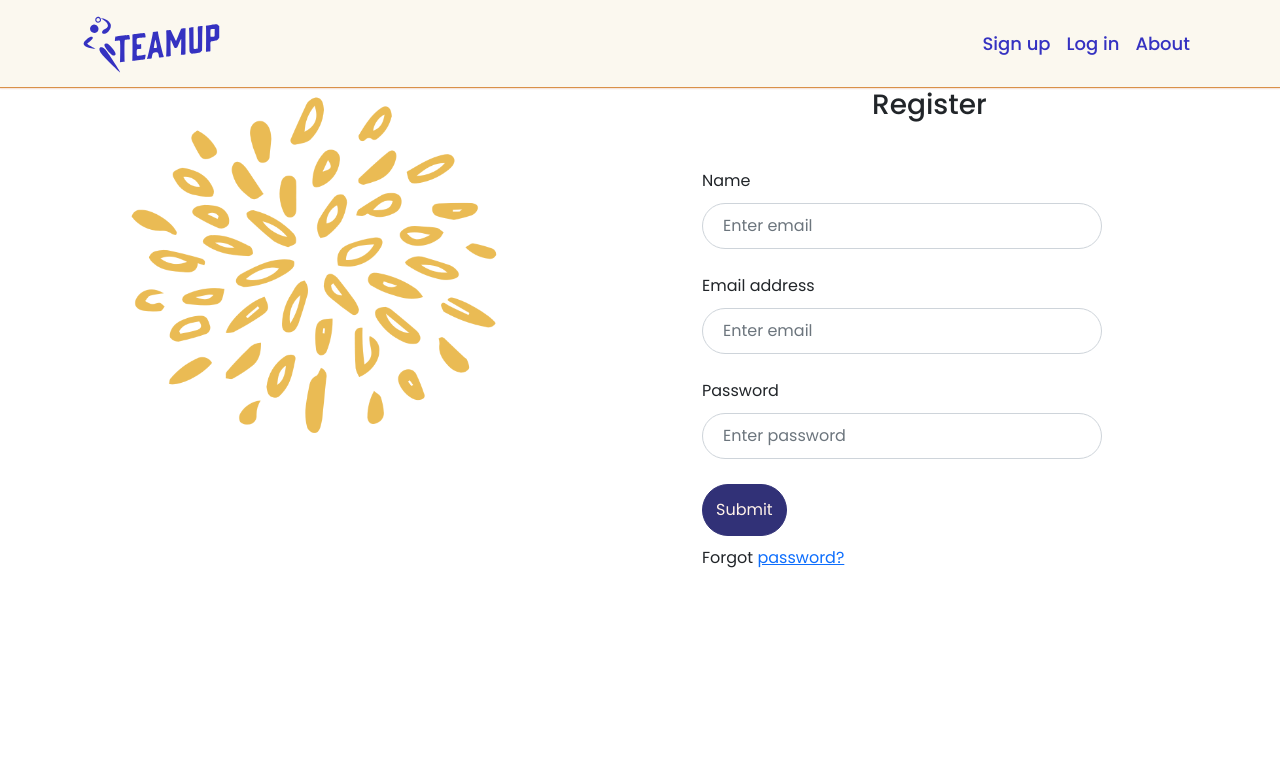
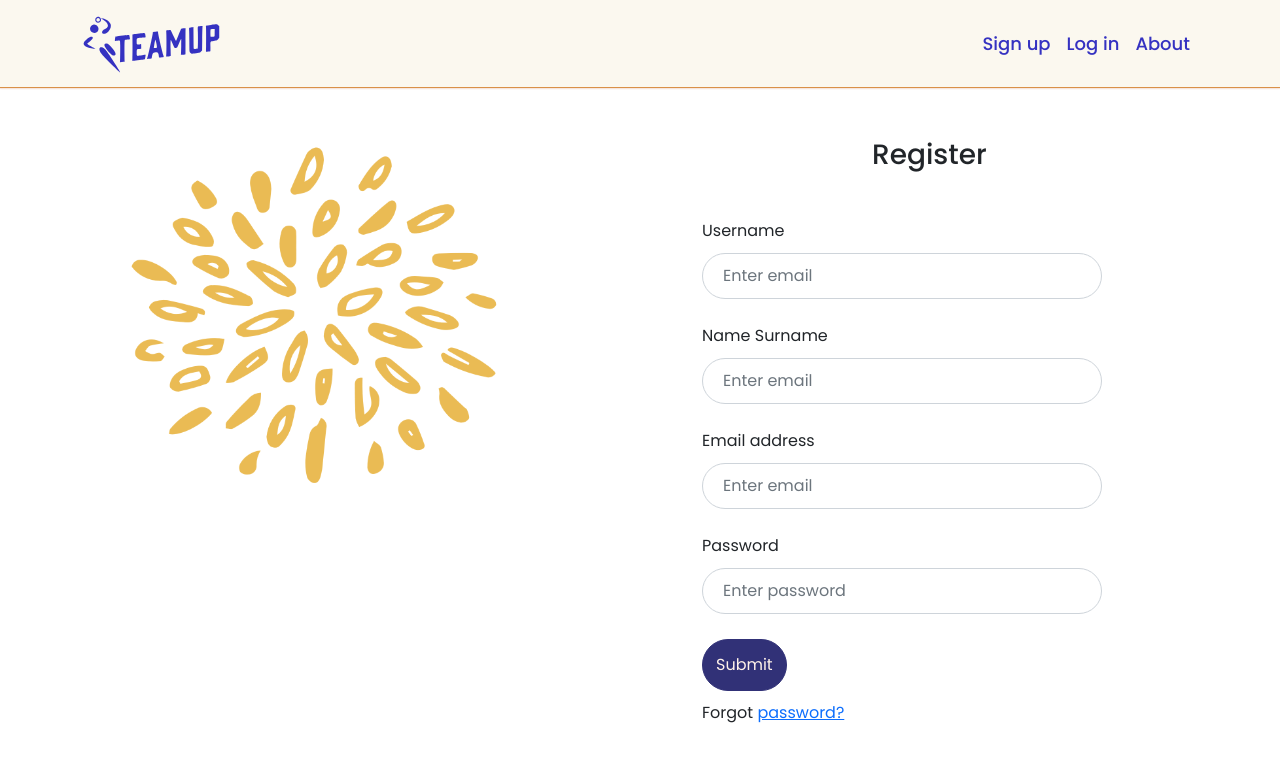
Before and after one commit to pinacotheque/capstone-frontend, a React (Create React App) app: page /register in a window 1280 px wide. Shown: the top 762 px of the page. Built offline with nearby package versions, Linux system fonts and the light colour scheme; a web font is replaced by a local one.

Commit message:
link register

```diff
--- a/src/App.js
+++ b/src/App.js
@@ -8,14 +8,18 @@ import Login from './Components/Login/Login'
 import Register from './Components/Register/Register';
 import Home from './Components/Home/Home'
 import 'react-calendar/dist/Calendar.css';
+import { useState } from 'react'
 
 
 
 
 function App() {
+
+  const [loggedIn, setLoggedIn] = useState(false)
+
   return (
     <Router>
-      <Route exact path={['/', '/home', '/login', '/register']} render={(routerProps) => <NavBar />} />
+      <Route exact path={['/', '/home', '/login', '/register']} render={(routerProps) => <NavBar loggedIn={loggedIn} />} />
 
       <Route exact path='/' render={(routerProps) => <Landing />} />
       <Route exact path='/login' render={(routerProps) => <Login />} />
--- a/src/Components/Login/login.module.css
+++ b/src/Components/Login/login.module.css
@@ -6,7 +6,7 @@
     position: relative;
     left: -150px;
     opacity: 0.82;
-    width: 1000px;
+    width: 900px;
 }
 
 .formCol{
--- a/src/Components/Register/Register.jsx
+++ b/src/Components/Register/Register.jsx
@@ -1,42 +1,70 @@
 import React from 'react'
 import { Col, Container, Row } from 'react-bootstrap'
 import image1 from '../assets/image1.png'
-import image3 from '../assets/image3.png'
-import image4 from '../assets/image4.png'
+import { useState } from 'react'
 
 import styles from './register.module.css'
 
 export default function Register() {
+
+    const [user, setUser] = useState({
+        username : "",
+        name : "",
+        email: "",
+        password : ""
+      })
+
+      const changeData = (id, value) => {
+        const newUser = { ...user, [id]: value }
+        setUser(newUser)
+      }
+
+  const postUser = async (e) => {
+    e.preventDefault()
+    const result = await fetch(
+      "http://localhost:3020/users/register" ,
+      {
+        method: "POST",
+        body: JSON.stringify(user),
+        headers: {
+          "Content-Type": "application/json",
+        },
+      }
+    )
+
+    if (result.ok) {
+      console.log("successfully posted user")
+      console.log(result)
+      setUser()
+    } else {
+      console.log("error with posting user")
+    }
+  }
     return (
         <div>
-            <Row>
+            <Row className={styles.mainRow}>
                 <Col className={styles.imageCol} >
                 <img src={image1}/>
                 </Col>
-
                 <Col className={styles.formCol} >
-
-                <form >
-
+                <form onSubmit={(e) => postUser(e)}>
                 <h3>Register</h3>
                 <div className="form-group">
-                    <label>Name</label>
-                    <input type="name" className="form-control" placeholder="Enter email" />
+                    <label>Username</label>
+                    <input type="username" id="username" className="form-control" placeholder="Enter email" onChange={(e) => changeData(e.target.id, e.target.value)}/>
                 </div>
-
+                <div className="form-group">
+                    <label>Name Surname</label>
+                    <input type="name" id="name" className="form-control" placeholder="Enter email" onChange={(e) => changeData(e.target.id, e.target.value)}/>
+                </div>
                 <div className="form-group">
                     <label>Email address</label>
-                    <input type="email" className="form-control" placeholder="Enter email" />
+                    <input type="email" id="email" className="form-control" placeholder="Enter email" onChange={(e) => changeData(e.target.id, e.target.value)}/>
                 </div>
 
                 <div className={styles.formGroup}>
                     <label>Password</label>
-                    <input type="password" className="form-control" placeholder="Enter password" />
-                </div>
-
-                <div className="form-group">
-                    <div className="custom-control custom-checkbox">
-                    </div>
+                    <input type="password" id="password" className="form-control" placeholder="Enter password" onChange={(e) => changeData(e.target.id, e.target.value)}/>
                 </div>
 
                 <button type="submit" className={styles.button}>Submit</button>
--- a/src/Components/Register/register.module.css
+++ b/src/Components/Register/register.module.css
@@ -1,4 +1,6 @@
-
+.mainRow{
+    margin-top: 50px;
+}
 .imageCol img{
 
     width: 100%;
```
Also changed, not shown: 1 other file (tests, documents, lock files or other folders).
